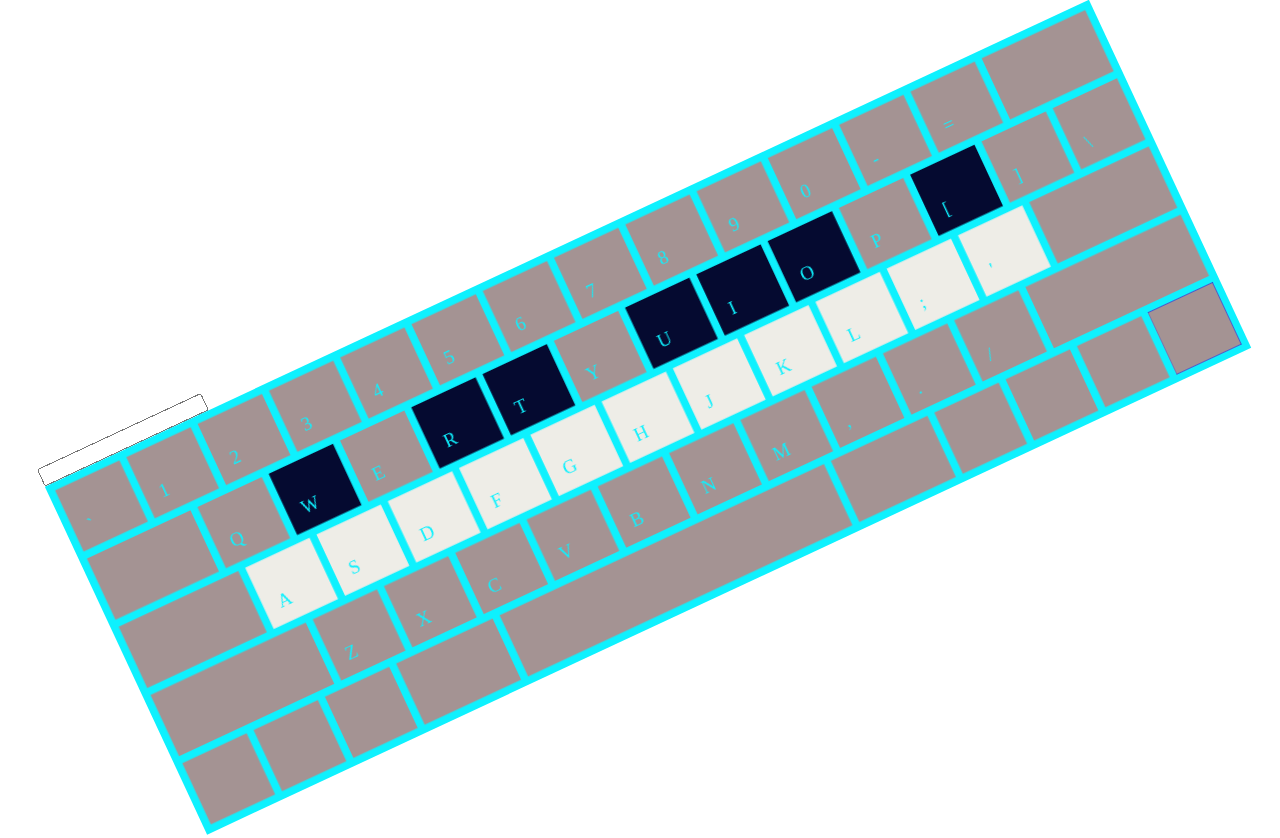
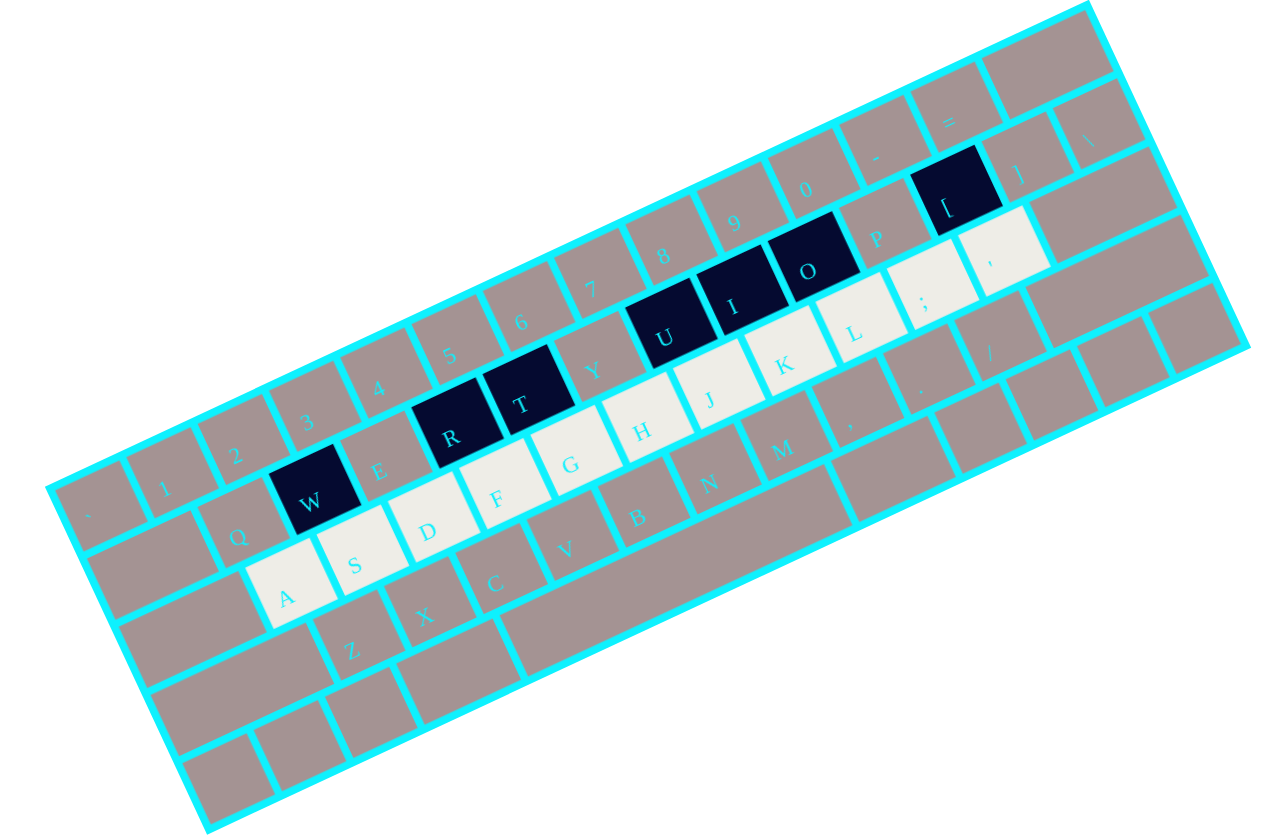
Before and after one commit to lilypoem/lilypoem.github.io, a plain HTML site: page index.html in a window 1280 px wide. Drawn offline with Linux system fonts and the light colour scheme.

Commit message:
modify error

```diff
--- a/app.js
+++ b/app.js
@@ -47,6 +47,7 @@ class App {
   }
 
   animate(t) {
+    this.inputbox.focus();
     this.ctx.clearRect(0, 0, this.stageWidth, this.stageHeight);
     for (var i = 0; i < keybind.length; i++) {
       this.key.drawKey(
@@ -86,7 +87,6 @@ class App {
       this.stageHeight
     );
     this.onClicked = true;
-    this.inputbox.focus();
   }
 
   onKeyDown(e) {
@@ -96,7 +96,8 @@ class App {
     for (var i = 0; i < keybind.length; i++) {
       if (
         keybind[i][2] == this.keyname ||
-        this.keycode == "Key" + keybind[i][2]
+        this.keycode == "Key" + keybind[i][2] ||
+        this.keycode == keybind[i][2]
       ) {
         this.centerLocate = this.key.locateKey(
           this.stageWidth,
@@ -111,7 +112,7 @@ class App {
       this.stageWidth,
       this.stageHeight
     );
-    this.inputbox.focus();
+    console.log(e);
   }
   onKeyUp(e) {
     this.keyname = "";
--- a/key.js
+++ b/key.js
@@ -124,8 +124,14 @@ export class Key {
   }
 
   drawText(ctx, color, keyname) {
-    ctx.font = "1.5vw malgun gothic";
+    ctx.font = "1.8vw malgun gothic";
     ctx.fillStyle = color;
+    if (keyname.length > 1) {
+      keyname = "";
+    }
+    if (keyname == "tab") {
+      keyname = "tab";
+    }
     ctx.fillText(
       keyname,
       this.x + this.padding,
--- a/keybind.js
+++ b/keybind.js
@@ -12,7 +12,7 @@ export default [
   [[1, 11], "#A49393", "0"],
   [[1, 12], "#A49393", "-"],
   [[1, 13], "#A49393", "="],
-  [[1, 14], "#A49393", ""],
+  [[1, 14], "#A49393", "Backspace"],
   [[2, 1], "#A49393", ""],
   [[2, 2], "#A49393", "Q"],
   [[2, 3], "#050A30", "W"],
@@ -27,7 +27,7 @@ export default [
   [[2, 12], "#050A30", "["],
   [[2, 13], "#A49393", "]"],
   [[2, 14], "#A49393", "\\"],
-  [[3, 1], "#A49393", ""],
+  [[3, 1], "#A49393", "CapsLock"],
   [[3, 2], "#EEEDE7", "A"],
   [[3, 3], "#EEEDE7", "S"],
   [[3, 4], "#EEEDE7", "D"],
@@ -39,8 +39,8 @@ export default [
   [[3, 10], "#EEEDE7", "L"],
   [[3, 11], "#EEEDE7", ";"],
   [[3, 12], "#EEEDE7", "'"],
-  [[3, 13], "#A49393", ""],
-  [[4, 1], "#A49393", ""],
+  [[3, 13], "#A49393", "Enter"],
+  [[4, 1], "#A49393", "ShiftLeft"],
   [[4, 2], "#A49393", "Z"],
   [[4, 3], "#A49393", "X"],
   [[4, 4], "#A49393", "C"],
@@ -51,15 +51,15 @@ export default [
   [[4, 9], "#A49393", ","],
   [[4, 10], "#A49393", "."],
   [[4, 11], "#A49393", "/"],
-  [[4, 12], "#A49393", ""],
-  [[5, 1], "#A49393", ""],
-  [[5, 2], "#A49393", ""],
-  [[5, 3], "#A49393", ""],
-  [[5, 4], "#A49393", ""],
-  [[5, 5], "#A49393", ""],
-  [[5, 6], "#A49393", ""],
-  [[5, 7], "#A49393", ""],
-  [[5, 8], "#A49393", ""],
-  [[5, 9], "#A49393", ""],
-  [[5, 10], "#A49393", ""],
+  [[4, 12], "#A49393", "ShiftRight"],
+  [[5, 1], "#A49393", "MetaLeft"],
+  [[5, 2], "#A49393", "ControlLeft"],
+  [[5, 3], "#A49393", "AltLeft"],
+  [[5, 4], "#A49393", "Meta"],
+  [[5, 5], "#A49393", "Space"],
+  [[5, 6], "#A49393", "MetaRight"],
+  [[5, 7], "#A49393", "AltRight"],
+  [[5, 8], "#A49393", "ArrowLeft"],
+  [[5, 9], "#A49393", "ArrowDown"],
+  [[5, 10], "#A49393", "ArrowRight"],
 ];
--- a/style.css
+++ b/style.css
@@ -31,8 +31,6 @@ canvas {
   height: 100%;
 }
 
-/*
 input {
   visibility: hidden;
 }
-*/
```
